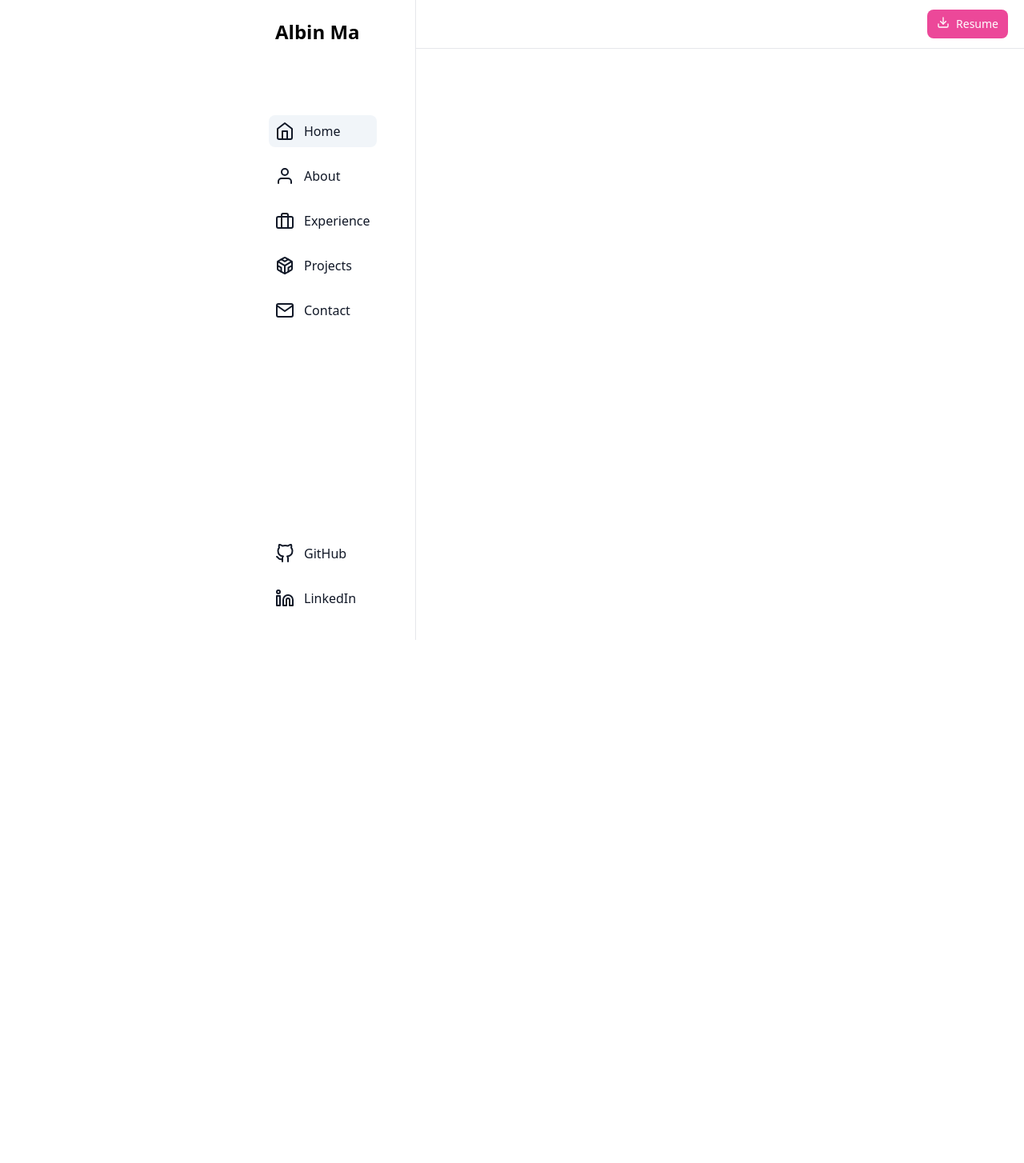
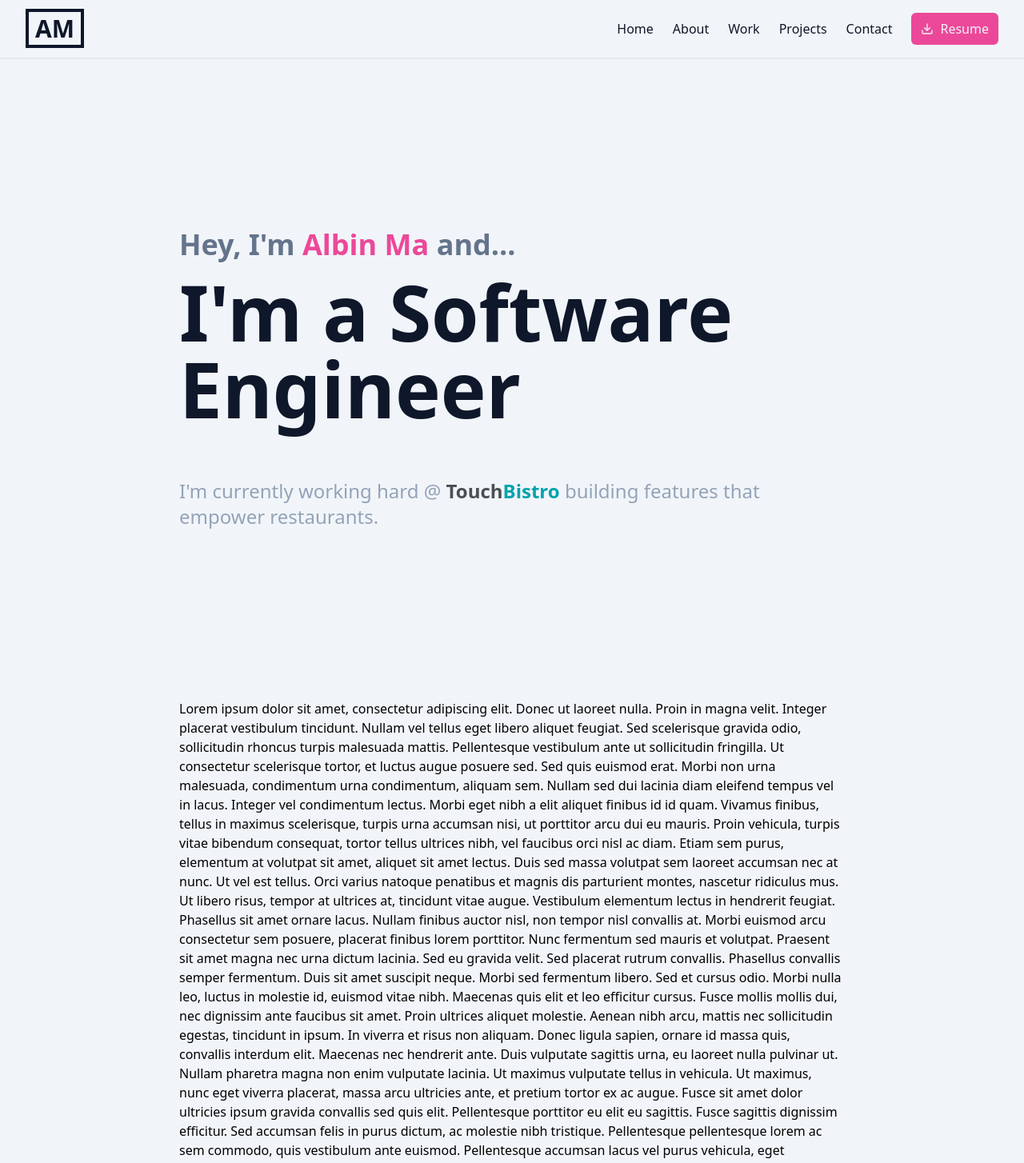
Before and after one commit to albinma/cv, a Next.js app: page / in a window 1280 px wide. Shown: the top 1454 px of the page at 80% size. Before the commit the page ends 800 px from the top, so only its background shows below. Built offline with nearby package versions, Linux system fonts and the light colour scheme.

Commit message:
Fix-layout (#8)

```diff
--- a/package.json
+++ b/package.json
@@ -15,6 +15,7 @@
     "test:e2e": "playwright test"
   },
   "dependencies": {
+    "@headlessui/react": "^1.7.13",
     "@types/node": "18.14.3",
     "@types/react": "18.0.28",
     "@types/react-dom": "18.0.11",
--- /dev/null
+++ b/src/app/Hero/Hero.tsx
@@ -0,0 +1,24 @@
+export default function Hero() {
+  return (
+    <div className="flex h-screen flex-col justify-center">
+      <h2 className="text-xl font-bold text-slate-500 md:text-4xl">
+        Hey, I&apos;m <span className="text-pink-500">Albin Ma</span> and...
+      </h2>
+      <h1 className="mt-4 text-5xl font-bold text-slate-900 md:text-8xl">
+        I&apos;m a Software Engineer
+      </h1>
+      <p className="text-md mt-16 text-slate-400 md:text-2xl">
+        I&apos;m currently working hard @{' '}
+        <a
+          href="https://www.touchbistro.com/"
+          className="font-semibold"
+          target="_blank"
+        >
+          <span className="text-tb-primary">Touch</span>
+          <span className="text-tb-secondary">Bistro</span>
+        </a>{' '}
+        building features that empower restaurants.
+      </p>
+    </div>
+  );
+}
--- a/src/app/Nav/Nav.tsx
+++ b/src/app/Nav/Nav.tsx
@@ -1,17 +1,30 @@
 'use client';
 
-import ExternalLinks from '@/app/Nav/ExternalLinks';
-import Links from '@/app/Nav/Links';
 import cn from 'classnames';
 import Link from 'next/link';
 import { RefObject, useEffect, useRef, useState } from 'react';
 import * as Icon from 'react-feather';
 
 export default function Nav() {
+  const menuItems = [
+    { label: 'Home', href: '#', icon: <Icon.Home className="h-6 w-6" /> },
+    { label: 'About', href: '#', icon: <Icon.User className="h-6 w-6" /> },
+    { label: 'Work', href: '#', icon: <Icon.Briefcase className="h-6 w-6" /> },
+    {
+      label: 'Projects',
+      href: '#',
+      icon: <Icon.Codesandbox className="h-6 w-6" />,
+    },
+    { label: 'Contact', href: '#', icon: <Icon.Mail className="h-6 w-6" /> },
+  ];
   const [isMenuOpen, setIsMenuOpen] = useState(false);
 
   const sideMenuButton = useRef(null);
   const sideMenu = useRef(null);
+
+  useEffect(() => {
+    console.log('🚀 ~ file: Nav.tsx:67 ~ Nav ~ isMenuOpen:', isMenuOpen);
+  }, [isMenuOpen]);
 
   useEffect(() => {
     if (!isMenuOpen) return;
@@ -41,64 +54,71 @@ export default function Nav() {
 
   return (
     <>
-      <header className="fixed top-0 z-50 w-full border-b border-gray-200 bg-white dark:border-gray-700 dark:bg-slate-800 md:z-40">
-        <div className="px-3 py-3 lg:px-5 lg:pl-3">
-          <nav className="flex items-center justify-between">
-            <div className="flex items-center justify-start">
-              <button
-                ref={sideMenuButton}
-                onClick={() => setIsMenuOpen(!isMenuOpen)}
-                aria-controls="logo-sidebar"
-                type="button"
-                className="inline-flex items-center rounded-lg p-2 text-sm text-gray-500 hover:bg-slate-100 focus:outline-none focus:ring-2 focus:ring-gray-200 dark:text-gray-400 dark:hover:bg-slate-700 dark:focus:ring-gray-600 md:hidden"
-              >
-                <span className="sr-only">Open sidebar</span>
+      <header className="sticky top-0 z-50 w-full border-b-2 bg-slate-100">
+        <div className="flex flex-nowrap items-center justify-between py-4 px-4 md:px-8">
+          <div className="grow">
+            <Link
+              href="/"
+              className="border-4 border-slate-900 px-2 text-xl font-bold text-slate-900 md:text-3xl"
+            >
+              AM
+            </Link>
+          </div>
+          <div className="flex items-center md:hidden">
+            <button onClick={() => setIsMenuOpen(!isMenuOpen)}>
+              {isMenuOpen ? (
+                <Icon.X className="h-6 w-6" />
+              ) : (
                 <Icon.Menu className="h-6 w-6" />
-              </button>
-              <Link href="/" className="ml-6 md:mr-24 md:hidden">
-                <span className="self-center whitespace-nowrap text-2xl font-semibold dark:text-white sm:text-4xl">
-                  Albin Ma
-                </span>
-              </Link>
-            </div>
-            <div className="flex items-center">
-              <div className="ml-3 flex items-center">
-                <Link
-                  href="#"
-                  className="item-center mr-1 flex rounded-lg bg-pink-500 px-3 py-2 text-center text-sm font-medium text-white hover:bg-pink-600 focus:outline-none focus:ring-4 focus:ring-blue-300 dark:bg-pink-500 dark:hover:bg-pink-600 dark:focus:ring-pink-900 md:mr-0"
-                >
-                  <Icon.Download className="h-4 w-4" />
-                  <span className="ml-2">Resume</span>
-                </Link>
-              </div>
-            </div>
-          </nav>
+              )}
+            </button>
+          </div>
+          <div className="hidden flex-nowrap items-center justify-between md:flex">
+            <nav className="px-6">
+              <ul className="mx-auto flex flex-row items-center justify-between space-x-6">
+                {menuItems.map((item) => (
+                  <li key={item.label}>
+                    <a
+                      href={item.href}
+                      className="text-slate-900 hover:underline"
+                    >
+                      {item.label}
+                    </a>
+                  </li>
+                ))}
+              </ul>
+            </nav>
+            <button className="flex flex-row items-center justify-between rounded-md bg-pink-500 py-2 px-3 text-slate-100">
+              <Icon.Download className="mr-2 h-4 w-4" />
+              <span>Resume</span>
+            </button>
+          </div>
         </div>
       </header>
+      <aside
+        className={cn(
+          'fixed top-0 right-0 z-40 flex h-screen w-full flex-col items-end justify-center border-l-2 bg-slate-100 bg-opacity-30 backdrop-blur-lg backdrop-filter transition-transform duration-75 ease-in-out md:hidden',
+          !isMenuOpen && 'translate-x-full',
+        )}
+      >
+        <nav className="flex h-full w-72 flex-col items-center justify-center border-l-2 bg-slate-100 bg-opacity-100 p-8">
+          <ul className=" space-y-8 text-2xl text-slate-700">
+            {menuItems.map((item) => (
+              <li key={item.label} className="flex flex-row items-center">
+                <span className="mr-2">{item.icon}</span>
+                <a href={item.href} className="hover:underline">
+                  {item.label}
+                </a>
+              </li>
+            ))}
+          </ul>
 
-      <aside
-        id="logo-sidebar"
-        ref={sideMenu}
-        className={cn(
-          'fixed top-0 left-0 z-40 h-screen justify-between space-y-4 border-r border-gray-200 bg-white pl-4 pr-8 transition-transform duration-75 ease-in-out dark:border-gray-700 dark:bg-slate-800 sm:translate-x-0 md:z-50 md:px-12',
-          !isMenuOpen && '-translate-x-full',
-        )}
-        aria-label="Sidebar"
-      >
-        <nav className="flex h-full flex-col lg:ml-72">
-          <Link href="/" className="mt-4 hidden p-2 md:block">
-            <span className="self-center whitespace-nowrap text-xl font-semibold dark:text-white sm:text-2xl">
-              Albin Ma
-            </span>
-          </Link>
-          <Links
-            className="flex-grow space-y-4 pt-20"
-            onLinkClick={() => setIsMenuOpen(!isMenuOpen)}
-          />
-          <ExternalLinks
-            className="mb-16 mt-4 space-y-4 md:mb-8"
-            onExernalLinkClick={() => setIsMenuOpen(!isMenuOpen)}
-          />
+          <button className="mt-16 flex w-48 flex-row items-center justify-between rounded-md bg-pink-500 py-2 px-3 text-slate-100">
+            <div className="mx-auto flex flex-row items-center justify-between">
+              <Icon.Download className="mr-2 h-4 w-4" />
+              <span>Resume</span>
+            </div>
+          </button>
         </nav>
       </aside>
     </>
--- a/src/app/layout.tsx
+++ b/src/app/layout.tsx
@@ -13,7 +13,7 @@ export default function RootLayout({
 }) {
   return (
     <html lang="en">
-      <body className="bg-white dark:bg-slate-800">
+      <body className="bg-slate-100">
         <Nav />
         {children}
       </body>
--- a/src/app/page.tsx
+++ b/src/app/page.tsx
@@ -1,3 +1,50 @@
+import Hero from '@/app/Hero/Hero';
+
 export default function Home() {
-  return <main className="p-4 sm:ml-64"></main>;
+  return (
+    <main className="container mx-auto flex max-w-4xl flex-col px-8">
+      <Hero />
+      <p>
+        Lorem ipsum dolor sit amet, consectetur adipiscing elit. Donec ut
+        laoreet nulla. Proin in magna velit. Integer placerat vestibulum
+        tincidunt. Nullam vel tellus eget libero aliquet feugiat. Sed
+        scelerisque gravida odio, sollicitudin rhoncus turpis malesuada mattis.
+        Pellentesque vestibulum ante ut sollicitudin fringilla. Ut consectetur
+        scelerisque tortor, et luctus augue posuere sed. Sed quis euismod erat.
+        Morbi non urna malesuada, condimentum urna condimentum, aliquam sem.
+        Nullam sed dui lacinia diam eleifend tempus vel in lacus. Integer vel
+        condimentum lectus. Morbi eget nibh a elit aliquet finibus id id quam.
+        Vivamus finibus, tellus in maximus scelerisque, turpis urna accumsan
+        nisi, ut porttitor arcu dui eu mauris. Proin vehicula, turpis vitae
+        bibendum consequat, tortor tellus ultrices nibh, vel faucibus orci nisl
+        ac diam. Etiam sem purus, elementum at volutpat sit amet, aliquet sit
+        amet lectus. Duis sed massa volutpat sem laoreet accumsan nec at nunc.
+        Ut vel est tellus. Orci varius natoque penatibus et magnis dis
+        parturient montes, nascetur ridiculus mus. Ut libero risus, tempor at
+        ultrices at, tincidunt vitae augue. Vestibulum elementum lectus in
+        hendrerit feugiat. Phasellus sit amet ornare lacus. Nullam finibus
+        auctor nisl, non tempor nisl convallis at. Morbi euismod arcu
+        consectetur sem posuere, placerat finibus lorem porttitor. Nunc
+        fermentum sed mauris et volutpat. Praesent sit amet magna nec urna
+        dictum lacinia. Sed eu gravida velit. Sed placerat rutrum convallis.
+        Phasellus convallis semper fermentum. Duis sit amet suscipit neque.
+        Morbi sed fermentum libero. Sed et cursus odio. Morbi nulla leo, luctus
+        in molestie id, euismod vitae nibh. Maecenas quis elit et leo efficitur
+        cursus. Fusce mollis mollis dui, nec dignissim ante faucibus sit amet.
+        Proin ultrices aliquet molestie. Aenean nibh arcu, mattis nec
+        sollicitudin egestas, tincidunt in ipsum. In viverra et risus non
+        aliquam. Donec ligula sapien, ornare id massa quis, convallis interdum
+        elit. Maecenas nec hendrerit ante. Duis vulputate sagittis urna, eu
+        laoreet nulla pulvinar ut. Nullam pharetra magna non enim vulputate
+        lacinia. Ut maximus vulputate tellus in vehicula. Ut maximus, nunc eget
+        viverra placerat, massa arcu ultricies ante, et pretium tortor ex ac
+        augue. Fusce sit amet dolor ultricies ipsum gravida convallis sed quis
+        elit. Pellentesque porttitor eu elit eu sagittis. Fusce sagittis
+        dignissim efficitur. Sed accumsan felis in purus dictum, ac molestie
+        nibh tristique. Pellentesque pellentesque lorem ac sem commodo, quis
+        vestibulum ante euismod. Pellentesque accumsan lacus vel purus vehicula,
+        eget imperdiet erat pharetra.
+      </p>
+    </main>
+  );
 }
--- a/tailwind.config.js
+++ b/tailwind.config.js
@@ -9,7 +9,12 @@ module.exports = {
     './src/**/*.{js,ts,jsx,tsx}',
   ],
   theme: {
-    extend: {},
+    extend: {
+      colors: {
+        'tb-primary': '#4b4f54',
+        'tb-secondary': '#00a3ad',
+      },
+    },
   },
   plugins: [],
 };
```
Also changed, not shown: 1 other file (tests, documents, lock files or other folders).
